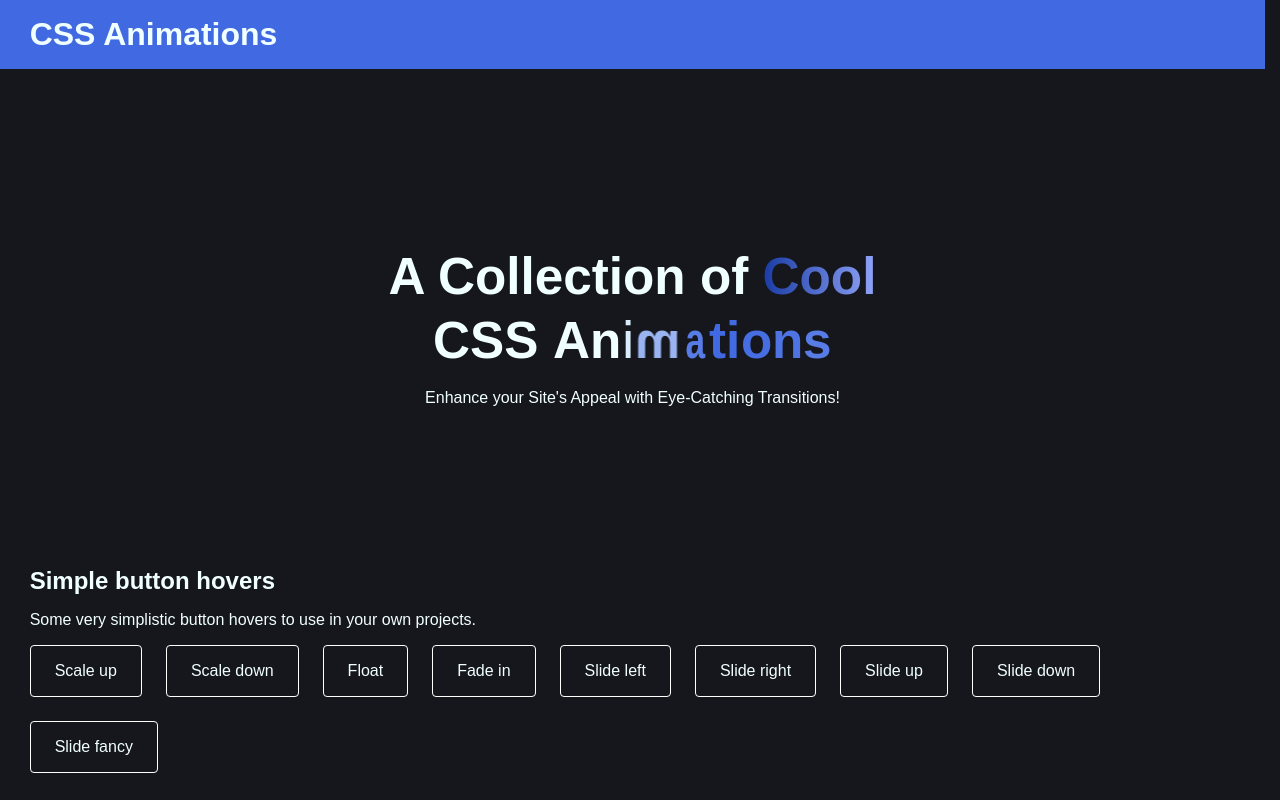
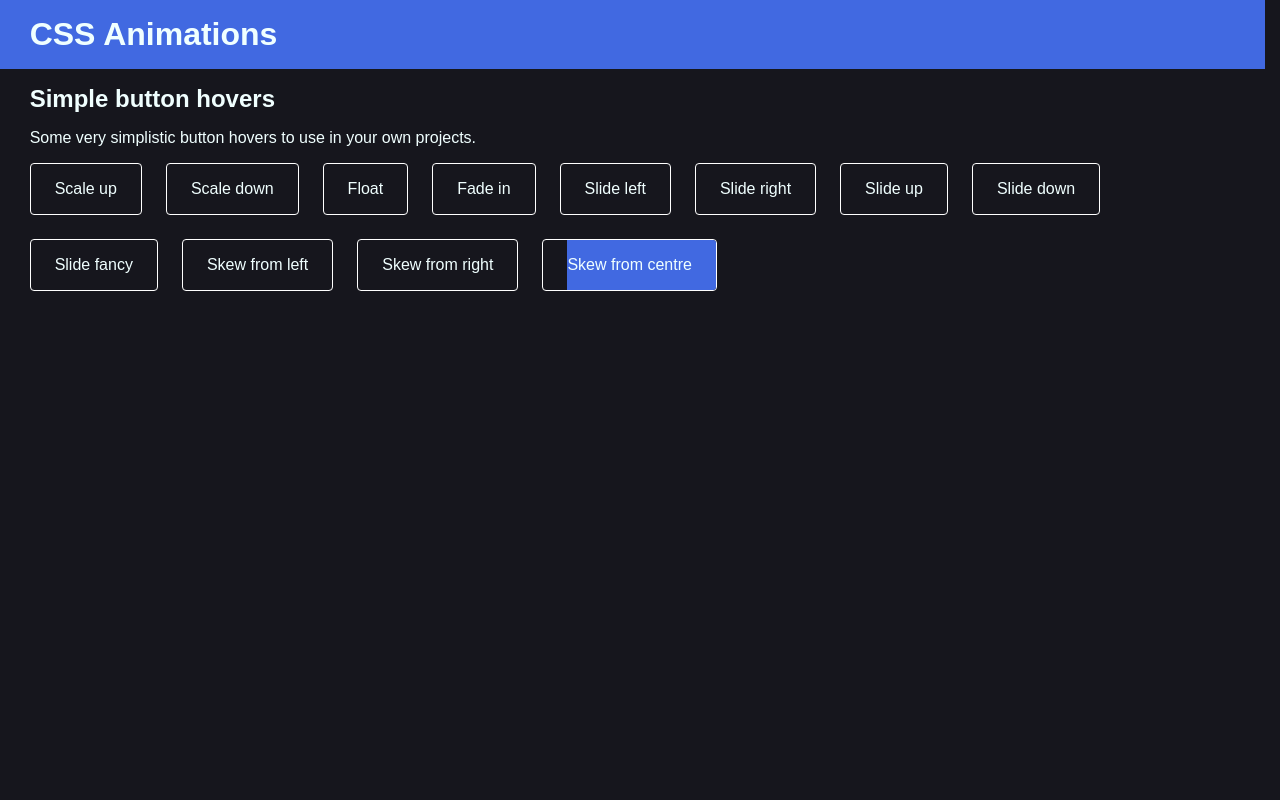
Before and after one commit to AbhinavTuladhar/css-animations-collection, a Nuxt app: page / in a window 1280 px wide. Built offline with nearby package versions, Linux system fonts and the light colour scheme; a web font is replaced by a local one.

Commit message:
feat: make skew hover effects

```diff
--- a/components/home/simple-hover-section/index.vue
+++ b/components/home/simple-hover-section/index.vue
@@ -21,6 +21,15 @@
       </button>
       <button class="btn slide slide-fancy">
         <span> Slide fancy </span>
+      </button>
+      <button class="btn skew skew-from-left">
+        <span> Skew from left</span>
+      </button>
+      <button class="btn skew skew-from-right">
+        <span> Skew from right</span>
+      </button>
+      <button class="btn skew skew-from-centre">
+        <span> Skew from centre</span>
       </button>
     </div>
   </div>
@@ -49,6 +58,12 @@
   border-radius: 4px;
   transition: all 0.4s ease-out;
   cursor: pointer;
+  overflow: hidden;
+
+  span {
+    position: relative;
+    z-index: 5;
+  }
 }
 
 .scale {
@@ -155,4 +170,38 @@
     transform-origin: left;
   }
 }
+
+.skew {
+  &::before {
+    content: "";
+    position: absolute;
+    top: 0;
+    background-color: royalblue;
+    width: 150%;
+    height: 100%;
+    transition: all 0.4s ease-out;
+  }
+}
+
+.skew-from-left {
+  &::before {
+    left: -25%;
+    transform: translateX(-100%) skewX(-30deg);
+  }
+
+  &:hover::before {
+    transform: translateX(0) skewX(-30deg);
+  }
+}
+
+.skew-from-right {
+  &::before {
+    right: -25%;
+    transform: translateX(100%) skewX(30deg);
+  }
+
+  &:hover::before {
+    transform: translateX(0) skewX(30deg);
+  }
+}
 </style>
--- a/pages/index.vue
+++ b/pages/index.vue
@@ -12,7 +12,7 @@
 </template>
 
 <script setup lang="ts">
-const showHero = ref(true);
+const showHero = ref(false);
 </script>
 
 <style scoped lang="scss">
```
